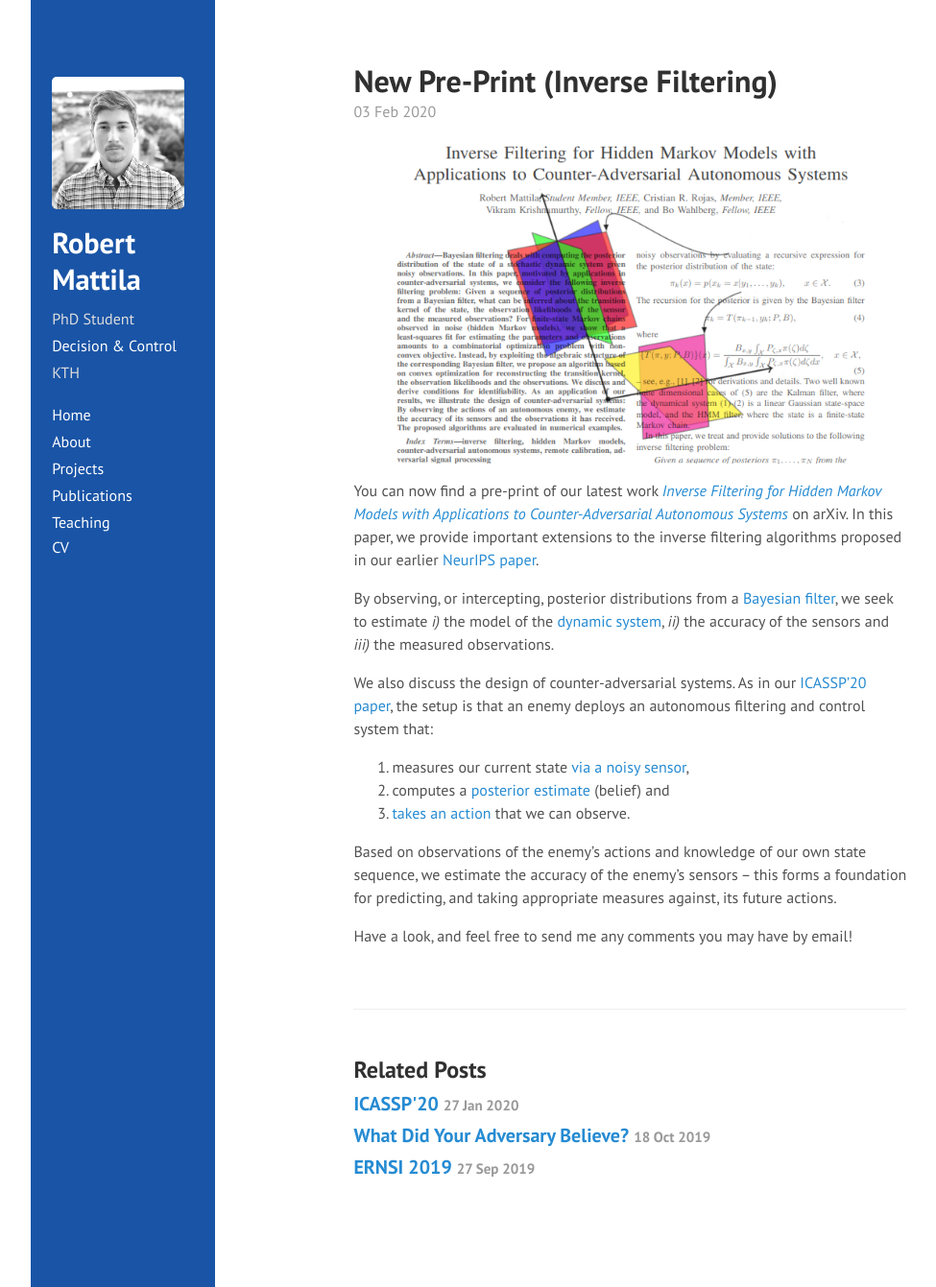
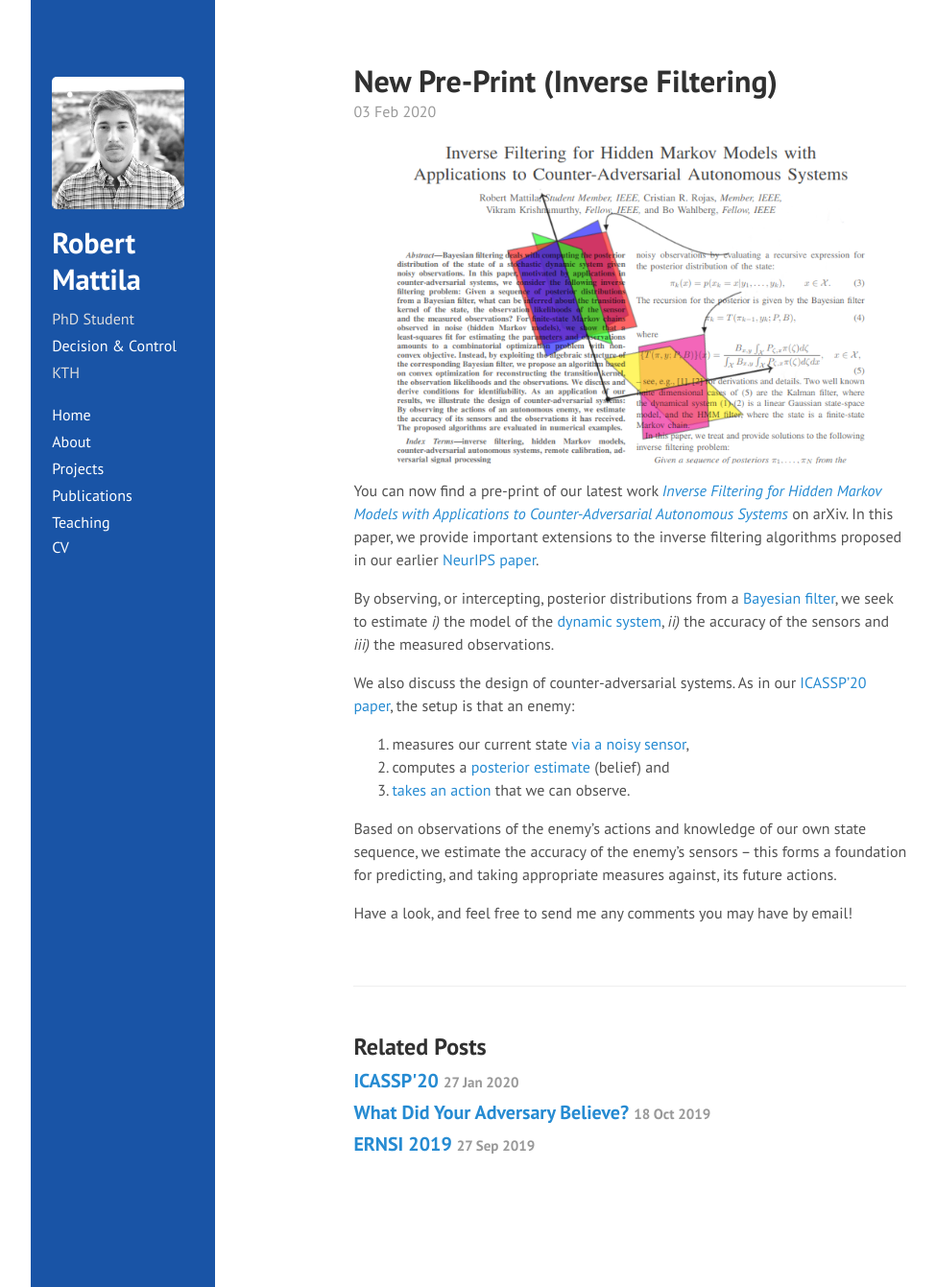
Before and after one commit to rmattila/rmattila.github.io, a Jekyll site: the page built from _posts/2020-02-03-if_preprint.md, in a window 1280 px wide and 1341 px high. Shown: the whole window at 96% size, without its empty margins (70-1045 px from the left). Built offline with Jekyll 4.4.1, drawn with Linux system fonts in a browser that asks for light colours; comment, search, counter and statistics services are not loaded.

Commit message:
simplification

```diff
--- a/_posts/2020-02-03-if_preprint.md
+++ b/_posts/2020-02-03-if_preprint.md
@@ -19,8 +19,7 @@ filter](https://en.wikipedia.org/wiki/Recursive_Bayesian_estimation), we seek to
 *ii)* the accuracy of the sensors and *iii)* the measured observations.
 
 We also discuss the design of counter-adversarial systems. As in our [ICASSP'20
-paper](https://rmattila.github.io/2019/10/18/preprint/), the setup is that an enemy deploys
-an autonomous filtering and control system that:
+paper](https://rmattila.github.io/2019/10/18/preprint/), the setup is that an enemy:
 
 1. measures our current state [via a noisy
    sensor](https://en.wikipedia.org/wiki/Hidden_Markov_model),
```
